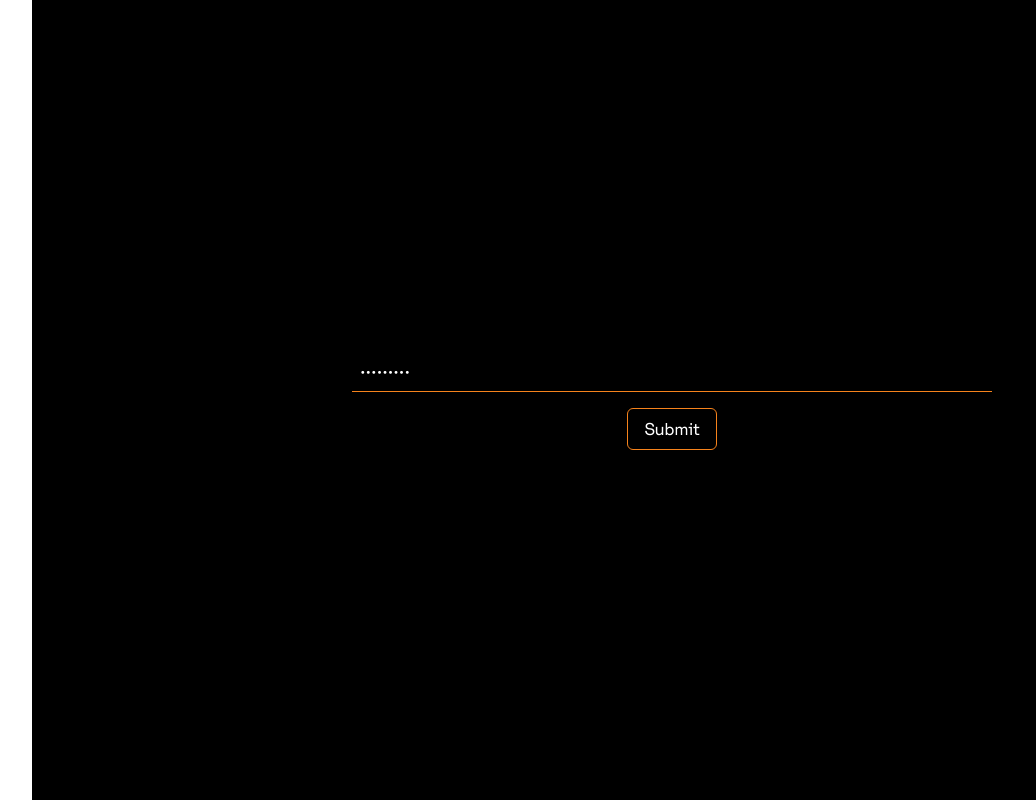
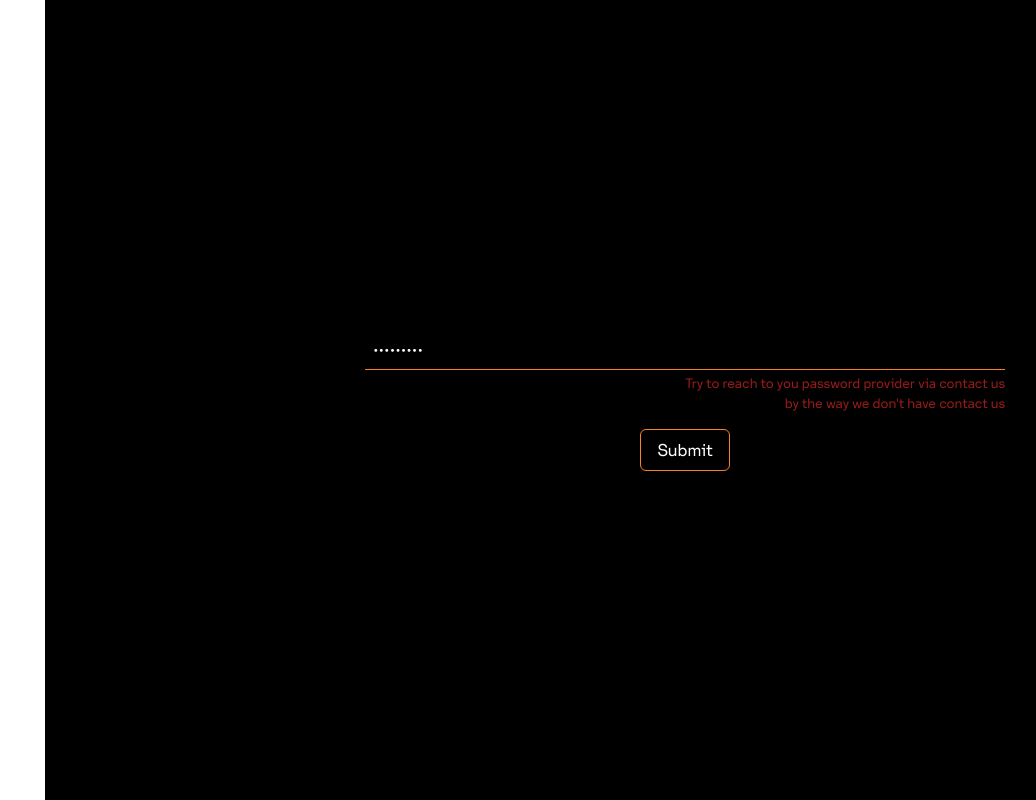
Before and after one commit to bastet00/bastet-website, an Angular app: page /login in a window 1280 px wide. Both pictures are taken after typing "Sample123" into the empty fields and a click on the input "Submit". Shown: the whole page, without its empty margins (12-1048 px from the left). Built offline with nearby package versions, Linux system fonts and the light colour scheme; no server answers.

Commit message:
add msg for invalid key

```diff
--- a/src/app/admin/admin.component.ts
+++ b/src/app/admin/admin.component.ts
@@ -1,12 +1,25 @@
-import { Component } from '@angular/core';
+import { Component, OnInit } from '@angular/core';
+import { LoginService } from '../services/login.service';
+import { Router } from '@angular/router';
 
 @Component({
   selector: 'app-admin',
   standalone: true,
   imports: [],
   templateUrl: './admin.component.html',
-  styleUrl: './admin.component.scss'
+  styleUrl: './admin.component.scss',
 })
-export class AdminComponent {
+export class AdminComponent implements OnInit {
+  constructor(
+    private loginService: LoginService,
+    private router: Router,
+  ) {}
 
+  ngOnInit(): void {
+    this.loginService.isTrusted$.subscribe((val) => {
+      if (!val) {
+        this.router.navigateByUrl('/');
+      }
+    });
+  }
 }
--- a/src/app/login/login.component.html
+++ b/src/app/login/login.component.html
@@ -10,6 +10,13 @@
       placeholder="Password"
       class="border-b border-b-main w-full outline-none text-left bg-transparent text-white p-2"
     />
+    <small *ngIf="invalidPass" class="text-red-800"
+      >Try to reach to you password provider via contact us</small
+    >
+    <small *ngIf="invalidPass" class="text-red-800 block"
+      >by the way we don't have contact us</small
+    >
+
     <!-- <div -->
     <!--   *ngIf="loginForm.get('user')?.touched && loginForm.get('user')?.invalid" -->
     <!--   class="text-red-500" -->
--- a/src/app/login/login.component.ts
+++ b/src/app/login/login.component.ts
@@ -23,13 +23,19 @@ export class LoginComponent implements OnInit {
   ) {}
   isTrusted: boolean = false;
 
+  private goTo() {
+    this.router.navigateByUrl('/admin');
+  }
+
+  invalidPass = false;
+
   ngOnInit(): void {
     this.loginService.isTrusted$.subscribe(
       (isTrusted) => (this.isTrusted = isTrusted),
     );
 
     if (this.isTrusted) {
-      this.router.navigateByUrl('/admin');
+      this.goTo();
     }
   }
 
@@ -39,6 +45,10 @@ export class LoginComponent implements OnInit {
 
   submitCreds() {
     const password = this.loginForm.value.password ?? '';
-    this.loginService.login(password).subscribe();
+    this.loginService.login(password).subscribe((trusted) => {
+      if (trusted) {
+        this.goTo();
+      } else this.invalidPass = true;
+    });
   }
 }
--- a/src/app/services/login.service.ts
+++ b/src/app/services/login.service.ts
@@ -20,7 +20,7 @@ export class LoginService {
     if (localStorage.getItem(this.localKey)) {
       this.isTrustedSubjects.next(true);
     } else {
-      console.log('new member');
+      this.isTrustedSubjects.next(false);
     }
   }
 
```
